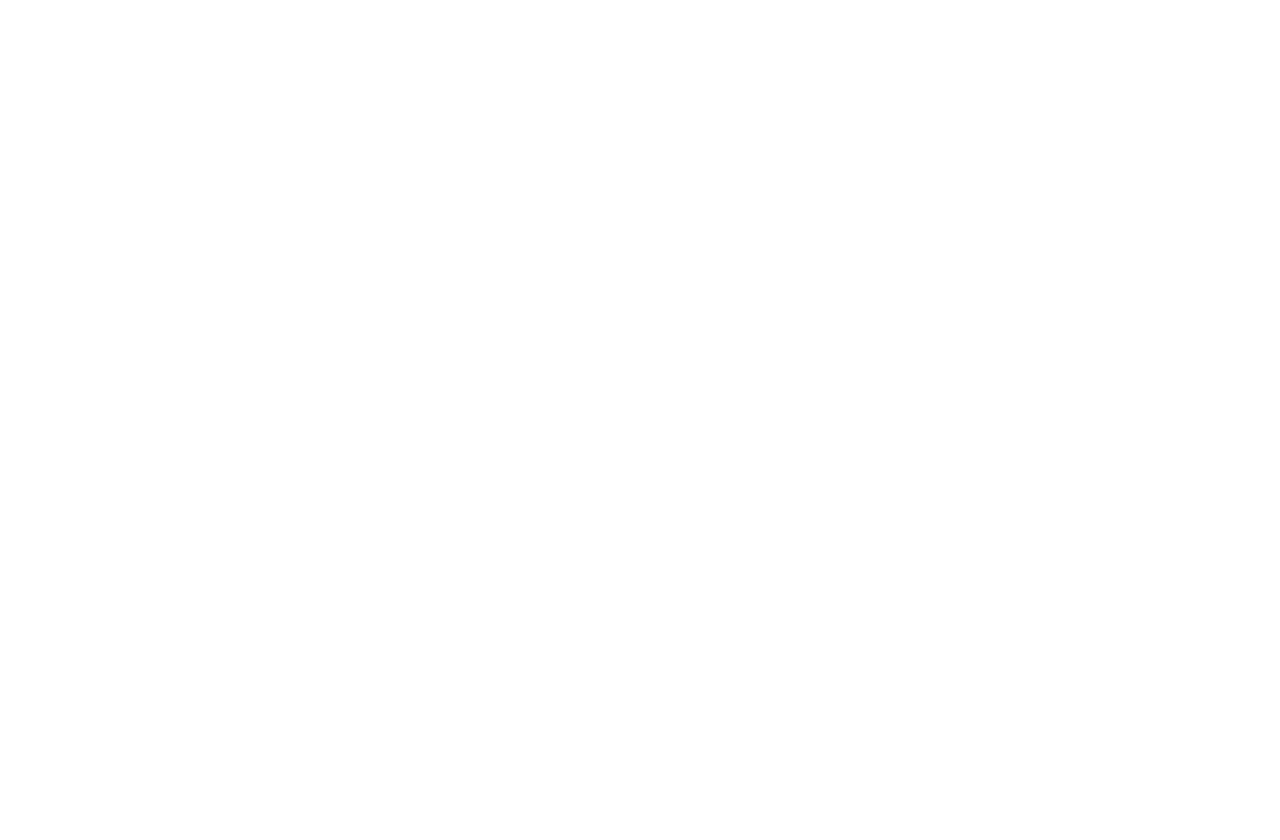
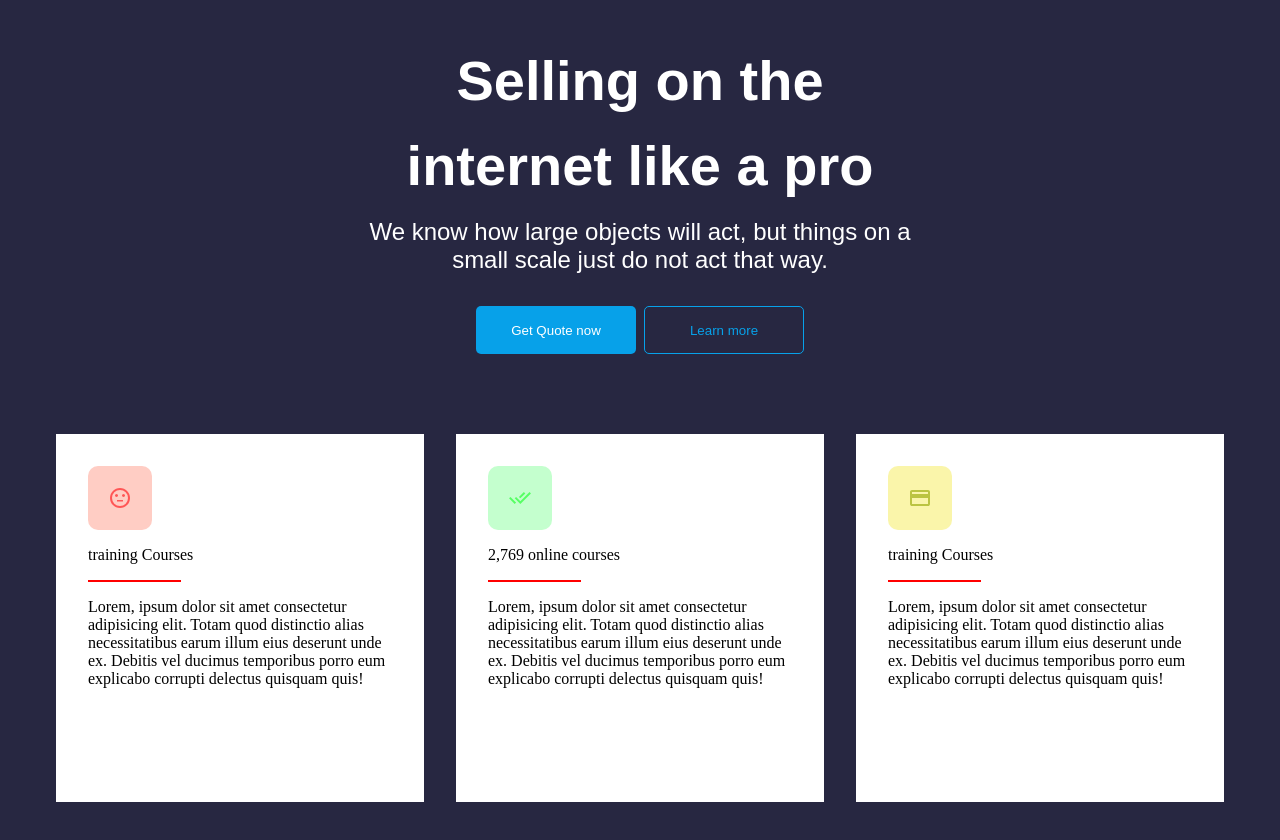
Before and after one commit to Pavel-techin/github-1, a plain HTML site: page index.html in a window 1280 px wide. Before the commit the page ends 800 px from the top, so only its background shows below. Drawn offline with Linux system fonts and the light colour scheme.

Commit message:
Make CSS

```diff
--- a/index.html
+++ b/index.html
@@ -1,12 +1,62 @@
 <!DOCTYPE html>
 <html lang="en">
+
 <head>
     <meta charset="UTF-8">
     <meta name="viewport" content="width=device-width, initial-scale=1.0">
     <title>Document</title>
     <link rel="stylesheet" href="styles.css">
 </head>
-<body>
 
+<body class="container">
+    <h1 class="heading">Selling on the</h1>
+    <h1 class="heading">internet like a pro</h1>
+
+    <p class="description">We know how large objects will act, but things on a </p>
+    <p class="description">small scale just do not act that way.</p>
+
+    <div class="nav-buttons">
+        <button class="get">Get Quote now</button>
+        <button class="more">Learn more</button>
+    </div>
+    <div class="content">
+        <div class="content-element">
+            <div class="icon-background1">
+                <svg xmlns="http://www.w3.org/2000/svg" height="24px" viewBox="0 -960 960 960" width="24px"
+                    fill="currentColor">
+                    <path
+                        d="M620-520q25 0 42.5-17.5T680-580q0-25-17.5-42.5T620-640q-25 0-42.5 17.5T560-580q0 25 17.5 42.5T620-520Zm-280 0q25 0 42.5-17.5T400-580q0-25-17.5-42.5T340-640q-25 0-42.5 17.5T280-580q0 25 17.5 42.5T340-520Zm20 180h240v-60H360v60ZM480-80q-83 0-156-31.5T197-197q-54-54-85.5-127T80-480q0-83 31.5-156T197-763q54-54 127-85.5T480-880q83 0 156 31.5T763-763q54 54 85.5 127T880-480q0 83-31.5 156T763-197q-54 54-127 85.5T480-80Zm0-400Zm0 320q134 0 227-93t93-227q0-134-93-227t-227-93q-134 0-227 93t-93 227q0 134 93 227t227 93Z" />
+                </svg>
+            </div>
+            <p>training Courses</p>
+            <hr class="element-line">
+            <p>Lorem, ipsum dolor sit amet consectetur adipisicing elit. Totam quod distinctio alias necessitatibus earum illum eius deserunt unde ex. Debitis vel ducimus temporibus porro eum explicabo corrupti delectus quisquam quis!</p>
+        </div>
+        <div class="content-element">
+            <div class="icon-background2">
+                <svg xmlns="http://www.w3.org/2000/svg" height="24px" viewBox="0 -960 960 960" width="24px"
+                    fill="currentColor">
+                    <path
+                        d="M268-240 42-466l57-56 170 170 56 56-57 56Zm226 0L268-466l56-57 170 170 368-368 56 57-424 424Zm0-226-57-56 198-198 57 56-198 198Z" />
+                </svg>
+            </div>
+            <p>2,769 online courses</p>
+            <hr class="element-line">
+            <p>Lorem, ipsum dolor sit amet consectetur adipisicing elit. Totam quod distinctio alias necessitatibus earum illum eius deserunt unde ex. Debitis vel ducimus temporibus porro eum explicabo corrupti delectus quisquam quis!</p>
+        </div>
+        <div class="content-element">
+            <div class="icon-background3">
+                <svg xmlns="http://www.w3.org/2000/svg" height="24px" viewBox="0 -960 960 960" width="24px"
+                    fill="currentColor">
+                    <path
+                        d="M880-720v480q0 33-23.5 56.5T800-160H160q-33 0-56.5-23.5T80-240v-480q0-33 23.5-56.5T160-800h640q33 0 56.5 23.5T880-720Zm-720 80h640v-80H160v80Zm0 160v240h640v-240H160Zm0 240v-480 480Z" />
+                </svg>
+            </div>
+            <p>training Courses</p>
+            <hr class="element-line">
+            <p>Lorem, ipsum dolor sit amet consectetur adipisicing elit. Totam quod distinctio alias necessitatibus earum illum eius deserunt unde ex. Debitis vel ducimus temporibus porro eum explicabo corrupti delectus quisquam quis!</p>
+        </div>
+    </div>
 </body>
+
 </html>
--- a/styles.css
+++ b/styles.css
@@ -0,0 +1,130 @@
+.container {
+    display: flex;
+    justify-content: center;
+    flex-direction: column;
+    background-color: #272741;
+    padding-top: 5dvh;
+}
+
+.heading,
+.description {
+    text-align: center;
+    margin: 0;
+    color: #ffffff;
+    font-family: arial;
+}
+
+.heading {
+    font-size: 56px;
+    padding-bottom: 2.5dvh;
+}
+
+.description {
+    font-size: 24px;
+}
+
+.nav-buttons {
+    display: flex;
+    justify-content: center;
+    margin: 2rem;
+    gap: 0.5rem;
+}
+
+.get {
+    background-color: #07a1e9;
+    color: #ffffff;
+    border: none;
+    border-radius: 5px;
+    width: 10rem;
+    height: 3rem;
+}
+
+.more {
+    background: none;
+    color: #07a1e9;
+    border: 1px solid #07a1e9;
+    border-radius: 5px;
+    width: 10rem;
+    height: 3rem;
+}
+
+.get:hover,
+.more:hover {
+    text-decoration: underline;
+    cursor: pointer;
+    font-family: Helvetica;
+}
+
+.content {
+    display: flex;
+    justify-content: space-around;
+    align-items: end;
+    margin: 3rem;
+    gap: 2rem;
+    max-width: 75rem;
+    align-self: center;
+}
+
+.content-element {
+    background-color: white;
+    color: black;
+    padding: 2rem;
+    width: 30%;
+    aspect-ratio: 1;
+    transition-delay: 0.15s;
+}
+
+.content-element:hover {
+    background-color: #07a1e9;
+    color: white;
+    transition: 0.2s;
+}
+
+.no-borders {
+    margin: 0;
+    padding: 0;
+    border: 0;
+}
+
+.content-element:hover .icon-background1,
+.content-element:hover .icon-background2,
+.content-element:hover .icon-background3, .content-element:hover .element-line{
+    background-color: white;
+    color: #07a1e9;
+    border-color:white;
+    transition: 0.2s;
+}
+
+.icon-background1,
+.icon-background2,
+.icon-background3 {
+    width: 4rem;
+    height: 4rem;
+    border-radius: 10px;
+    transition-delay: 0.15s;
+    transition: 0.05s;
+    display: flex;
+    justify-content: center;
+    align-items: center;
+}
+
+.icon-background1 {
+    background-color: #ffcdc4;
+    color: #ff5656;
+}
+
+.icon-background2 {
+    background-color: #c4ffce;
+    color: #56ff64;
+}
+
+.icon-background3 {
+    background-color: #faf5aa;
+    color: #bbc442;
+}
+
+.element-line{
+    border: 1px solid red;
+    width: 30%;
+    margin-left:0;
+}
```
